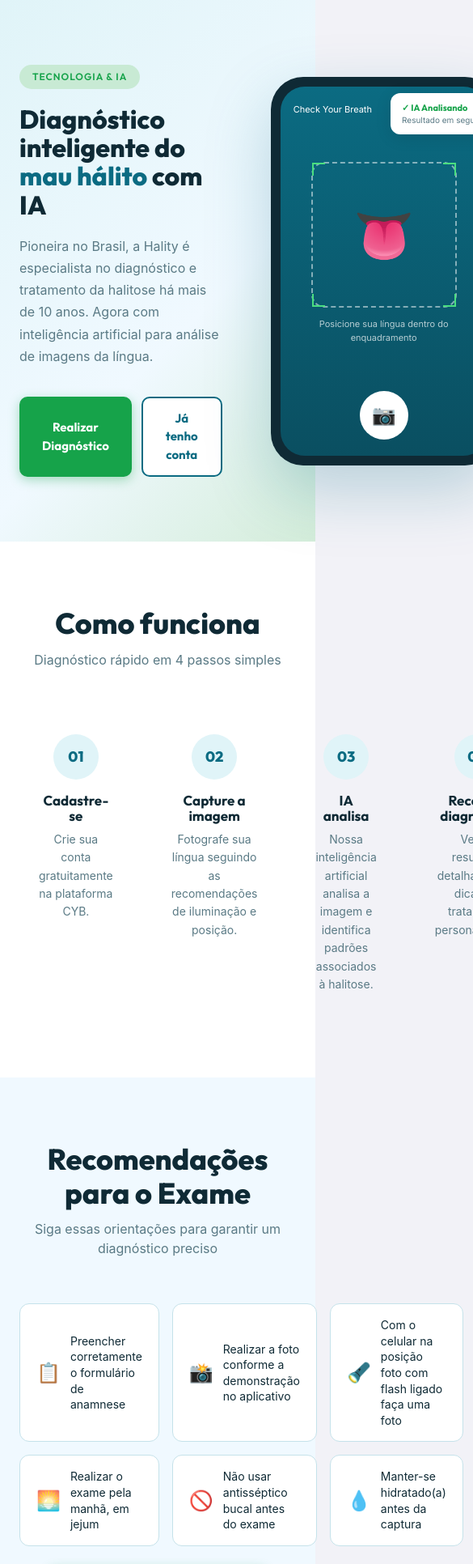
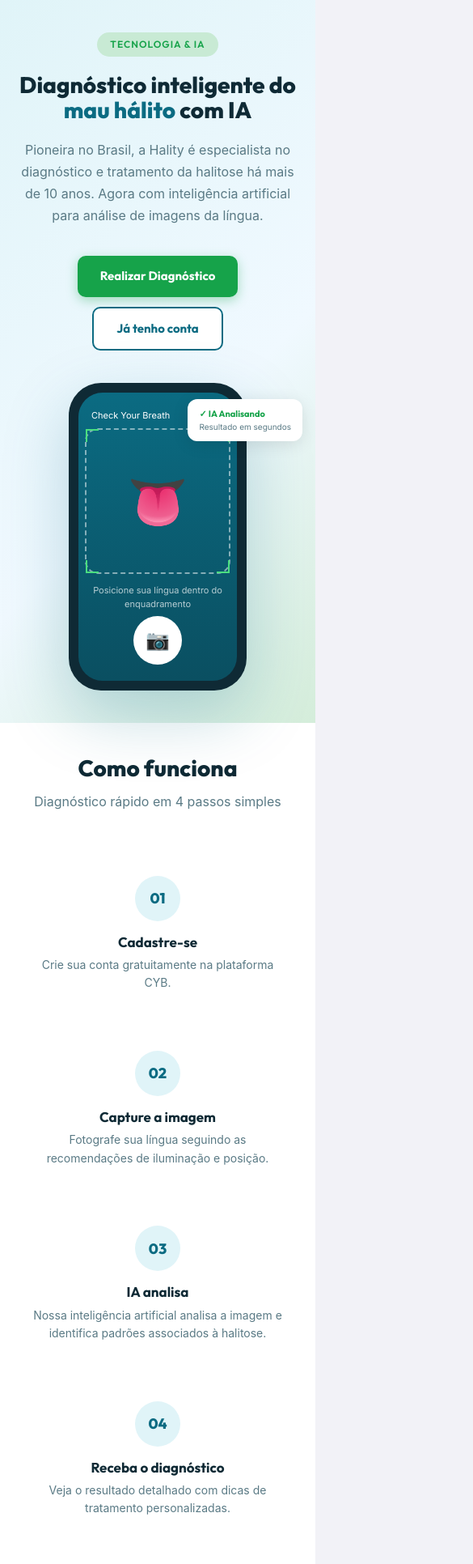
Before and after one commit to Hality-CYB/Hality-Design, a React (Vite) app: page / in a window 390 px wide. Shown: the top 1932 px of the page at 81% size, 585 px wide, since content can reach past the window. Built offline with nearby package versions, Linux system fonts and the light colour scheme; the HTML template or start-up script is replaced by a standard one.

Commit message:
fix: responsividade da Landing Page no mobile
Grids fixos (hero, "como funciona", recomendações) agora colapsam em
telas menores via media queries, título reduz de tamanho, botões
quebram linha e o mockup do celular encolhe abaixo de 860px.

```diff
--- a/src/components/LandingPage.tsx
+++ b/src/components/LandingPage.tsx
@@ -24,21 +24,46 @@
 export default function LandingPage({ onNavigate }: LandingPageProps) {
   return (
     <div style={{ minHeight: '100vh', background: '#F0F9FF' }}>
+      <style>{`
+        .lp-section { padding: 80px 24px; }
+        .lp-hero-grid { display: grid; grid-template-columns: 1fr 1fr; gap: 60px; align-items: center; }
+        .lp-steps-grid { display: grid; grid-template-columns: repeat(4, 1fr); gap: 24px; }
+        .lp-reco-grid { display: grid; grid-template-columns: repeat(3, 1fr); gap: 16px; margin-bottom: 24px; }
+        .lp-heading { font-size: 36px; }
+        .lp-phone { width: 280px; height: 480px; }
+        @media (max-width: 860px) {
+          .lp-section { padding: 56px 20px; }
+          .lp-hero-grid { grid-template-columns: 1fr; gap: 40px; }
+          .lp-hero-grid > div:first-child { text-align: center; }
+          .lp-hero-grid > div:first-child > div:first-child { margin-left: auto; margin-right: auto; }
+          .lp-hero-grid p { margin-left: auto; margin-right: auto; }
+          .lp-hero-grid .lp-hero-actions { justify-content: center; }
+          .lp-phone { width: 220px; height: 380px; }
+          .lp-steps-grid { grid-template-columns: repeat(2, 1fr); }
+          .lp-reco-grid { grid-template-columns: 1fr; }
+          .lp-heading { font-size: 28px; }
+        }
+        @media (max-width: 480px) {
+          .lp-section { padding: 40px 16px; }
+          .lp-steps-grid { grid-template-columns: 1fr; }
+        }
+      `}</style>
+
       {/* Hero */}
-      <section style={{ background: 'linear-gradient(135deg, #E0F4F8 0%, #F0F9FF 60%, #D4EDDA 100%)', padding: '80px 24px' }}>
-        <div style={{ maxWidth: 1100, margin: '0 auto', display: 'grid', gridTemplateColumns: '1fr 1fr', gap: 60, alignItems: 'center' }}>
+      <section className="lp-section" style={{ background: 'linear-gradient(135deg, #E0F4F8 0%, #F0F9FF 60%, #D4EDDA 100%)' }}>
+        <div className="lp-hero-grid" style={{ maxWidth: 1100, margin: '0 auto' }}>
           <div>
             <div style={{ display: 'inline-flex', alignItems: 'center', gap: 8, background: '#C8EAD4', borderRadius: 999, padding: '6px 16px', marginBottom: 20 }}>
               <span style={{ fontSize: 12, fontWeight: 600, color: '#16A34A', fontFamily: 'Outfit', letterSpacing: 1 }}>TECNOLOGIA & IA</span>
             </div>
-            <h1 style={{ fontFamily: 'Outfit', fontSize: 'clamp(32px, 4vw, 52px)', fontWeight: 800, color: '#0F2A35', lineHeight: 1.1, margin: '0 0 20px' }}>
+            <h1 style={{ fontFamily: 'Outfit', fontSize: 'clamp(28px, 6vw, 52px)', fontWeight: 800, color: '#0F2A35', lineHeight: 1.1, margin: '0 0 20px' }}>
               Diagnóstico inteligente do<br />
               <span style={{ color: '#0B6B82' }}>mau hálito</span> com IA
             </h1>
             <p style={{ fontSize: 16, color: '#5A7A85', lineHeight: 1.7, marginBottom: 36, maxWidth: 460 }}>
               Pioneira no Brasil, a Hality é especialista no diagnóstico e tratamento da halitose há mais de 10 anos. Agora com inteligência artificial para análise de imagens da língua.
             </p>
-            <div style={{ display: 'flex', gap: 12 }}>
+            <div className="lp-hero-actions" style={{ display: 'flex', gap: 12, flexWrap: 'wrap' }}>
               <button
                 onClick={() => onNavigate('register')}
                 style={{ background: '#16A34A', color: '#fff', border: 'none', borderRadius: 10, padding: '14px 28px', fontFamily: 'Outfit', fontWeight: 700, fontSize: 15, cursor: 'pointer', boxShadow: '0 4px 14px rgba(22,163,74,0.35)' }}
@@ -55,7 +80,7 @@
           </div>
 
           <div style={{ position: 'relative', display: 'flex', justifyContent: 'center' }}>
-            <div style={{ width: 280, height: 480, background: '#0F2A35', borderRadius: 40, padding: '12px', boxShadow: '0 30px 80px rgba(11,107,130,0.25)', position: 'relative', overflow: 'hidden' }}>
+            <div className="lp-phone" style={{ background: '#0F2A35', borderRadius: 40, padding: '12px', boxShadow: '0 30px 80px rgba(11,107,130,0.25)', position: 'relative', overflow: 'hidden' }}>
               <div style={{ width: '100%', height: '100%', background: 'linear-gradient(180deg, #0B6B82 0%, #0a4f61 100%)', borderRadius: 30, display: 'flex', flexDirection: 'column', alignItems: 'center', justifyContent: 'space-between', padding: '20px 16px' }}>
                 <div style={{ width: '100%', display: 'flex', justifyContent: 'space-between', alignItems: 'center' }}>
                   <span style={{ color: '#fff', fontSize: 11, fontFamily: 'Inter' }}>Check Your Breath</span>
@@ -74,7 +99,7 @@
                 <button style={{ width: 60, height: 60, borderRadius: '50%', background: '#fff', border: '3px solid rgba(255,255,255,0.3)', cursor: 'pointer', fontSize: 24, display: 'flex', alignItems: 'center', justifyContent: 'center' }}>📷</button>
               </div>
             </div>
-            <div style={{ position: 'absolute', top: 20, right: -10, background: '#fff', borderRadius: 12, padding: '10px 14px', boxShadow: '0 4px 20px rgba(0,0,0,0.1)', whiteSpace: 'nowrap' }}>
+            <div style={{ position: 'absolute', top: 20, right: 0, background: '#fff', borderRadius: 12, padding: '10px 14px', boxShadow: '0 4px 20px rgba(0,0,0,0.1)', whiteSpace: 'nowrap' }}>
               <div style={{ fontSize: 11, color: '#16A34A', fontWeight: 700, fontFamily: 'Outfit' }}>✓ IA Analisando</div>
               <div style={{ fontSize: 10, color: '#5A7A85', fontFamily: 'Inter' }}>Resultado em segundos</div>
             </div>
@@ -83,13 +108,13 @@
       </section>
 
       {/* How it works */}
-      <section style={{ padding: '80px 24px', background: '#fff' }}>
+      <section className="lp-section" style={{ background: '#fff' }}>
         <div style={{ maxWidth: 1100, margin: '0 auto' }}>
           <div style={{ textAlign: 'center', marginBottom: 56 }}>
-            <h2 style={{ fontFamily: 'Outfit', fontSize: 36, fontWeight: 800, color: '#0F2A35', margin: '0 0 12px' }}>Como funciona</h2>
+            <h2 className="lp-heading" style={{ fontFamily: 'Outfit', fontWeight: 800, color: '#0F2A35', margin: '0 0 12px' }}>Como funciona</h2>
             <p style={{ color: '#5A7A85', fontSize: 16 }}>Diagnóstico rápido em 4 passos simples</p>
           </div>
-          <div style={{ display: 'grid', gridTemplateColumns: 'repeat(4, 1fr)', gap: 24 }}>
+          <div className="lp-steps-grid">
             {steps.map((step) => (
               <div key={step.num} style={{ textAlign: 'center', padding: 24 }}>
                 <div style={{ width: 56, height: 56, borderRadius: '50%', background: '#E0F4F8', display: 'flex', alignItems: 'center', justifyContent: 'center', margin: '0 auto 16px', fontFamily: 'Outfit', fontWeight: 800, fontSize: 18, color: '#0B6B82' }}>
@@ -104,13 +129,13 @@
       </section>
 
       {/* Recommendations */}
-      <section style={{ padding: '80px 24px', background: '#F0F9FF' }}>
+      <section className="lp-section" style={{ background: '#F0F9FF' }}>
         <div style={{ maxWidth: 1100, margin: '0 auto' }}>
           <div style={{ textAlign: 'center', marginBottom: 56 }}>
-            <h2 style={{ fontFamily: 'Outfit', fontSize: 36, fontWeight: 800, color: '#0F2A35', margin: '0 0 12px' }}>Recomendações para o Exame</h2>
+            <h2 className="lp-heading" style={{ fontFamily: 'Outfit', fontWeight: 800, color: '#0F2A35', margin: '0 0 12px' }}>Recomendações para o Exame</h2>
             <p style={{ color: '#5A7A85', fontSize: 16 }}>Siga essas orientações para garantir um diagnóstico preciso</p>
           </div>
-          <div style={{ display: 'grid', gridTemplateColumns: 'repeat(3, 1fr)', gap: 16, marginBottom: 24 }}>
+          <div className="lp-reco-grid">
             {[
               { icon: '📋', text: 'Preencher corretamente o formulário de anamnese' },
               { icon: '📸', text: 'Realizar a foto conforme a demonstração no aplicativo' },
@@ -137,13 +162,13 @@
       </section>
 
       {/* Causes */}
-      <section style={{ padding: '80px 24px', background: '#fff' }}>
+      <section className="lp-section" style={{ background: '#fff' }}>
         <div style={{ maxWidth: 1100, margin: '0 auto' }}>
           <div style={{ textAlign: 'center', marginBottom: 56 }}>
-            <h2 style={{ fontFamily: 'Outfit', fontSize: 36, fontWeight: 800, color: '#0F2A35', margin: '0 0 12px' }}>Causas da Halitose</h2>
+            <h2 className="lp-heading" style={{ fontFamily: 'Outfit', fontWeight: 800, color: '#0F2A35', margin: '0 0 12px' }}>Causas da Halitose</h2>
             <p style={{ color: '#5A7A85', fontSize: 16 }}>Entenda os principais fatores que causam o mau hálito</p>
           </div>
-          <div style={{ display: 'grid', gridTemplateColumns: 'repeat(auto-fill, minmax(280px, 1fr))', gap: 20 }}>
+          <div style={{ display: 'grid', gridTemplateColumns: 'repeat(auto-fill, minmax(260px, 1fr))', gap: 20 }}>
             {causes.map((cause) => (
               <div key={cause.title} style={{ background: '#F0F9FF', borderRadius: 16, padding: 24, border: '1px solid #C5E2EA', transition: 'transform 0.2s' }}>
                 <div style={{ fontSize: 36, marginBottom: 12 }}>{cause.icon}</div>
@@ -156,16 +181,16 @@
       </section>
 
       {/* CTA */}
-      <section style={{ padding: '80px 24px', background: 'linear-gradient(135deg, #0B6B82, #0a4f61)' }}>
+      <section className="lp-section" style={{ background: 'linear-gradient(135deg, #0B6B82, #0a4f61)' }}>
         <div style={{ maxWidth: 700, margin: '0 auto', textAlign: 'center' }}>
           <img src={halityLogo} alt="Hality" style={{ height: 48, marginBottom: 24, filter: 'brightness(0) invert(1)' }} />
-          <h2 style={{ fontFamily: 'Outfit', fontSize: 36, fontWeight: 800, color: '#fff', margin: '0 0 16px' }}>
+          <h2 className="lp-heading" style={{ fontFamily: 'Outfit', fontWeight: 800, color: '#fff', margin: '0 0 16px' }}>
             Caro Dr(a), faça parte dessa revolução
           </h2>
           <p style={{ color: 'rgba(255,255,255,0.8)', fontSize: 16, lineHeight: 1.7, marginBottom: 32 }}>
             Iniciamos uma nova fase no diagnóstico da halitose e desde já agradecemos sua disponibilidade em ajudar a desenvolver nosso sistema.
           </p>
-          <div style={{ display: 'flex', gap: 12, justifyContent: 'center' }}>
+          <div style={{ display: 'flex', gap: 12, justifyContent: 'center', flexWrap: 'wrap' }}>
             <button
               onClick={() => onNavigate('register')}
               style={{ background: '#16A34A', color: '#fff', border: 'none', borderRadius: 10, padding: '14px 28px', fontFamily: 'Outfit', fontWeight: 700, fontSize: 15, cursor: 'pointer' }}
```
